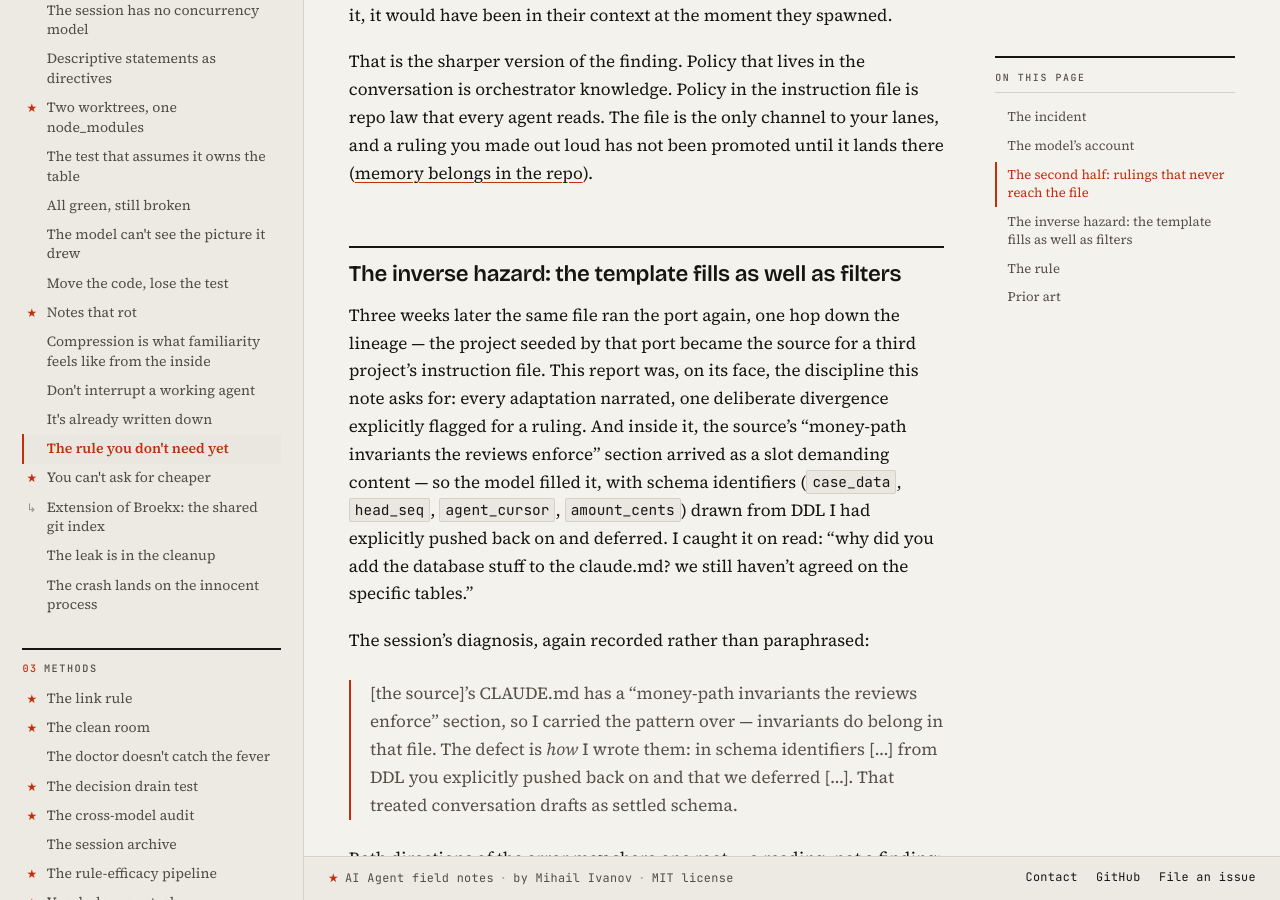
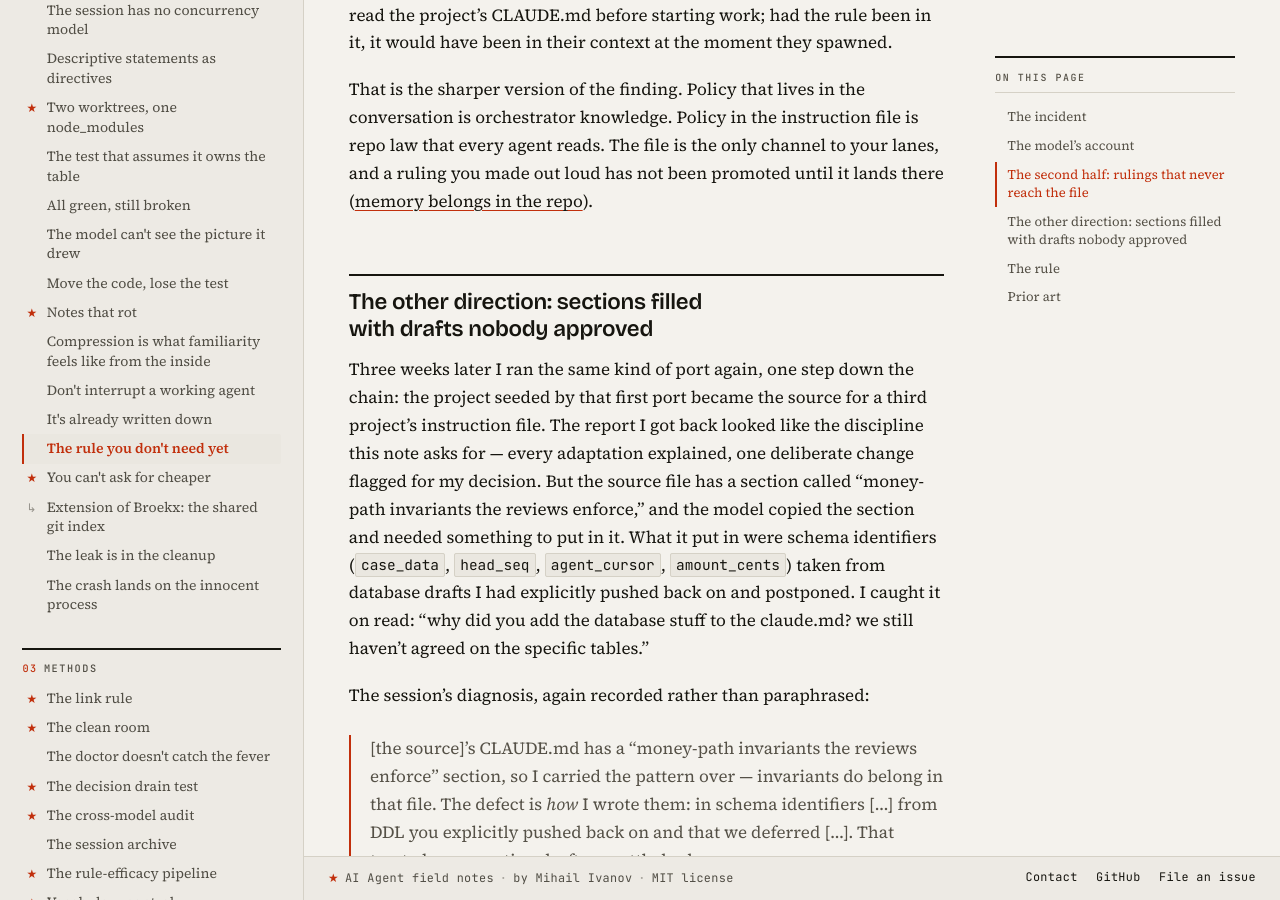
Before and after one commit to mivanov93/ai-agent-field-notes, a Jekyll site: the page built from the-rule-you-dont-need-yet.md, in a window 1280 px wide and 900 px high, scrolled down 2044 px. Built offline with Jekyll 4.4.1, drawn with Linux system fonts in a browser that asks for light colours; our own code applies the rules of GitHub Pages for plain Markdown files; some of the changed text lies outside the part shown.

Commit message:
the rule you don't need yet: plain-prose pass on the new section
kill the aphorism stack and the slot metaphor; say the second error in
ordinary sentences.

```diff
--- a/the-rule-you-dont-need-yet.md
+++ b/the-rule-you-dont-need-yet.md
@@ -8,10 +8,11 @@ which this repo treats as literature rather than evidence
 **Claim:** asking a model to mine one project's instruction file for another is
 a lossy read, and the loss is not random. It drops the rules whose subject is
 not yet active in the target — which are exactly the rules you cannot re-derive
-when the subject shows up. And the read errs the other way too: the source's
-sections arrive as slots demanding content, and the model fills them from the
-target's undecided drafts. The port drops the rules you will need and mints
-the decisions you have not made.
+when the subject shows up. And the read errs the other way too: the model
+copies the source file's section layout, and where the target has not yet
+decided what a section should contain, it fills the gap with drafts nobody
+approved. The port loses rules you will need and adds decisions you never
+made.
 
 ## The incident
 
@@ -74,19 +75,20 @@ law that every agent reads. The file is the only channel to your lanes, and a
 ruling you made out loud has not been promoted until it lands there ([memory
 belongs in the repo](memory-belongs-in-the-repo.md)).
 
-## The inverse hazard: the template fills as well as filters
+## The other direction: sections filled with drafts nobody approved
 
-Three weeks later the same file ran the port again, one hop down the
-lineage — the project seeded by that port became the source for a third
-project's instruction file. This report was, on its face, the discipline
-this note asks for: every adaptation narrated, one deliberate divergence
-explicitly flagged for a ruling. And inside it, the source's "money-path
-invariants the reviews enforce" section arrived as a slot demanding
-content — so the model filled it, with schema identifiers (`case_data`,
-`head_seq`, `agent_cursor`, `amount_cents`) drawn from DDL I had
-explicitly pushed back on and deferred. I caught it on read: "why did you add
-the database stuff to the claude.md? we still haven't agreed on the
-specific tables."
+Three weeks later I ran the same kind of port again, one step down the
+chain: the project seeded by that first port became the source for a
+third project's instruction file. The report I got back looked like the
+discipline this note asks for — every adaptation explained, one
+deliberate change flagged for my decision. But the source file has a
+section called "money-path invariants the reviews enforce," and the
+model copied the section and needed something to put in it. What it put
+in were schema identifiers (`case_data`, `head_seq`, `agent_cursor`,
+`amount_cents`) taken from database drafts I had explicitly pushed back
+on and postponed. I caught it on read: "why did you add the database
+stuff to the claude.md? we still haven't agreed on the specific
+tables."
 
 The session's diagnosis, again recorded rather than paraphrased:
 
@@ -96,29 +98,28 @@ The session's diagnosis, again recorded rather than paraphrased:
 > […] from DDL you explicitly pushed back on and that we deferred […].
 > That treated conversation drafts as settled schema.
 
-Both directions of the error may share one root — a reading, not a
-finding: the model treats the port as *completing a document*, not
-carrying law. Filtering for "transferable
-now" drops the dormant rules; the template's shape demands full sections,
-and the fullest material lying around in the target is its undecided
-drafts — so the slot gets filled, and the slot's frame does the
-promoting. Note what the filled slot inherits: the section is titled
-"invariants the reviews enforce." Content written there is not a note —
-it is policy every future lane reads as law, minted by nobody
-([settled is a human word](settled-is-a-human-word.md)). The un-needed
-rule is dropped; the un-made decision is enrolled.
+Note where the filled section sits: it is the part of the instruction
+file that reviews *enforce*. Anything written there becomes policy that
+every future agent applies — so an unapproved draft written into it has
+been promoted to law without anyone deciding that
+([settled is a human word](settled-is-a-human-word.md)).
 
-The fix that session applied is the portable one: invariants restated as
-principles in plain words, identifiers out, and an explicit line marking
-tables and schemas as not yet agreed — "not yet agreed" being valid
-instruction-file content, unlike a draft wearing law's clothes.
+Both errors may come from one habit — a guess, not a finding: the model
+treats the port as producing a complete-looking document. Completeness
+pressure drops the rules that look irrelevant today, and fills the
+sections that look empty.
+
+The fix that session applied is the right general move: keep the
+invariants as plain-language principles, take the identifiers out, and
+add a line saying the tables are not yet agreed. "Not yet agreed" is
+perfectly good content for an instruction file.
 
 ## The rule
 
-- **A section's shape is not a license to fill it.** The port carries
-  slots as well as rules. When the target hasn't made the decision a slot
-  wants, the honest content is "not yet decided," never the best draft
-  lying around — what lands in an enforcement section will be enforced.
+- **Don't fill a section the target hasn't decided.** If a ported
+  section needs content the target has not settled, write "not yet
+  decided" in it — never the best draft lying around. Whatever lands in
+  an enforced section gets enforced.
 - **Mine by section, decide per section, and record the rejects.** A port that
   returns only what it kept is unauditable. Every section of the source file
   gets an explicit keep / drop / defer with a reason, so "not relevant yet"
@@ -138,7 +139,7 @@ Not yet searched. Adjacent notes in this repo: [it's already written
 down](its-already-written-down.md) (the answer exists and nobody looks),
 [memory belongs in the repo](memory-belongs-in-the-repo.md) (where knowledge has
 to live to be usable), [settled is a human word](settled-is-a-human-word.md)
-(who may mint what the file asserts — the inverse hazard is one of its
-promotions, performed by a port), and [agents launch at full
+(an unapproved draft written into an enforced file is one of its
+promotions), and [agents launch at full
 price](agents-launch-at-full-price.md) — which is the specific policy that went
 missing here.
```
